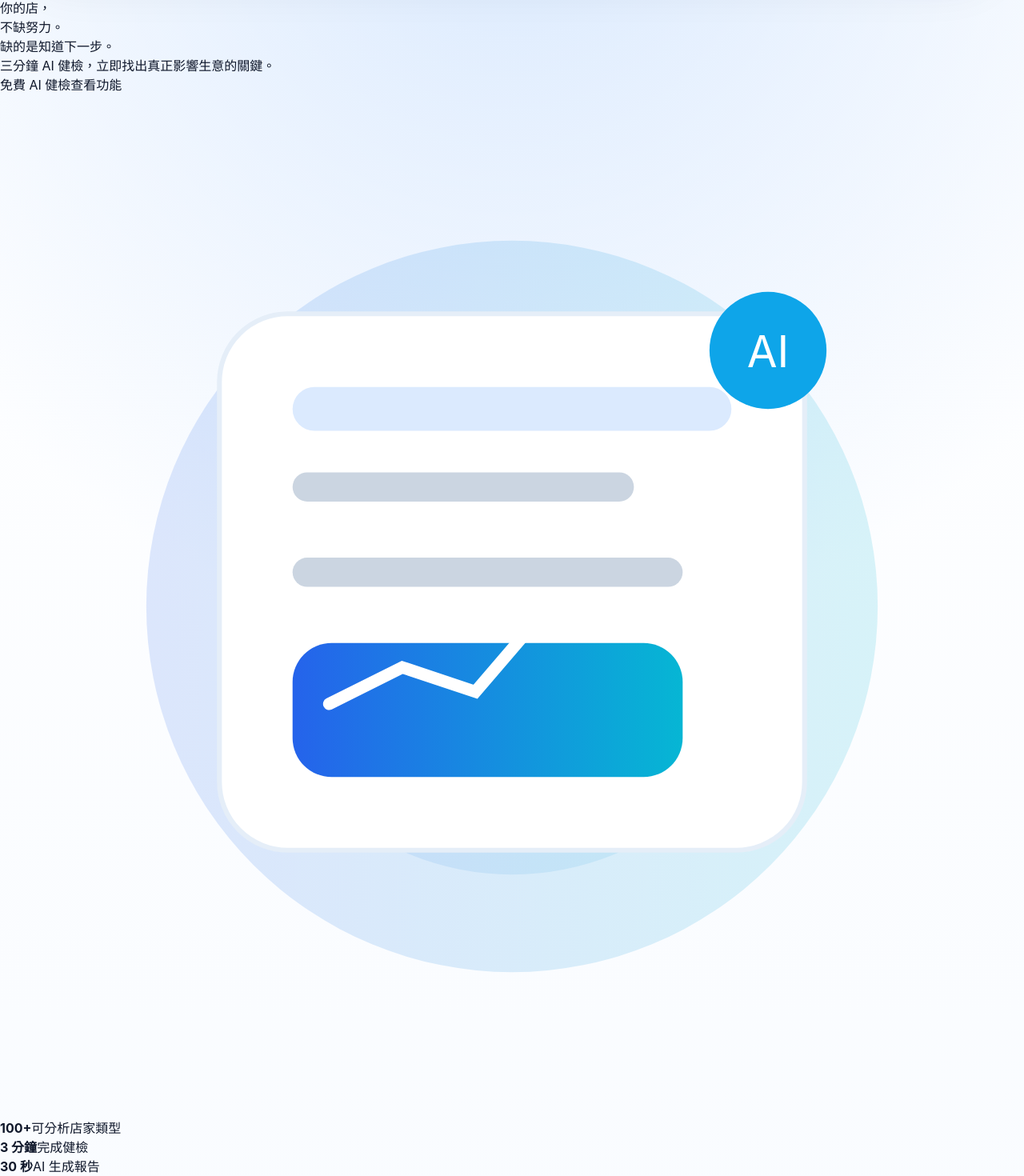
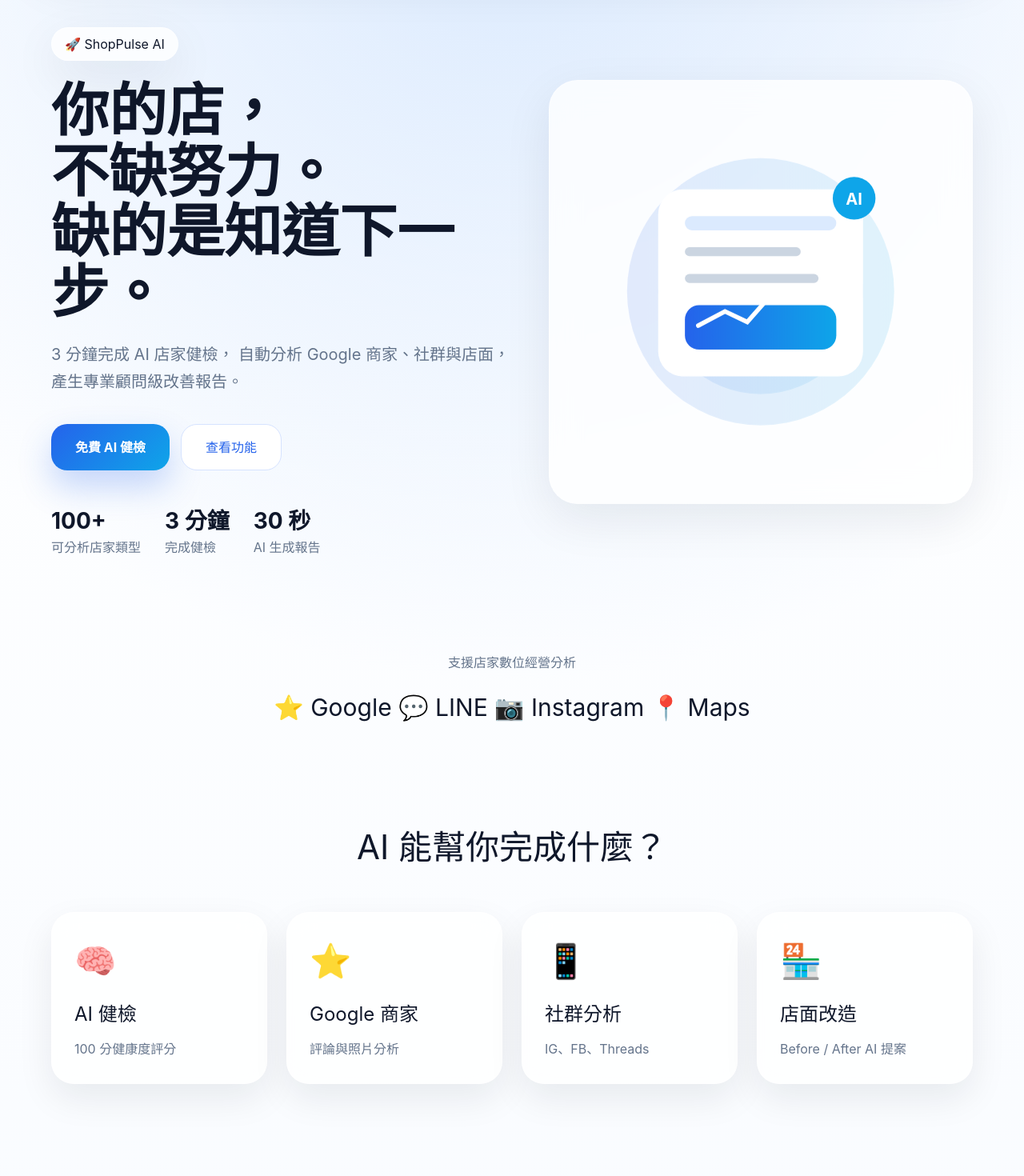
Before and after one commit to aimvp666-cloud/ShopPulseAI, a Next.js app: page / in a window 1280 px wide. Shown: the part 140-1610 px from the top of the page at 80% size. Built offline with nearby package versions, Linux system fonts and the light colour scheme.

Commit message:
Update page.tsx

```diff
--- a/app/page.tsx
+++ b/app/page.tsx
@@ -2,24 +2,56 @@
 import Link from "next/link";
 
 const features = [
-  { title: "AI 健檢", desc: "100 分健康度評分", icon: "🧠" },
-  { title: "Google 商家", desc: "評論與照片分析", icon: "⭐" },
-  { title: "社群分析", desc: "IG・FB・Threads", icon: "📱" },
-  { title: "店面改造", desc: "Before / After 提案", icon: "🏪" },
+  { icon: "🧠", title: "AI 健檢", desc: "100 分健康度評分" },
+  { icon: "⭐", title: "Google 商家", desc: "評論與照片分析" },
+  { icon: "📱", title: "社群分析", desc: "IG、FB、Threads" },
+  { icon: "🏪", title: "店面改造", desc: "Before / After AI 提案" },
 ];
 
 export default function Home() {
   return (
-    <main className="home">
+    <main>
 
-      <section className="hero">
-        <div className="hero-content">
+      {/* Hero */}
+      <section
+        style={{
+          maxWidth: "1200px",
+          margin: "auto",
+          padding: "60px 24px 100px",
+        }}
+      >
+        <div
+          style={{
+            display: "grid",
+            gridTemplateColumns: "1.1fr 1fr",
+            gap: "40px",
+            alignItems: "center",
+          }}
+          className="fade-up"
+        >
+          {/* 左側 */}
+          <div>
 
-          <div className="hero-text">
+            <div
+              className="glass"
+              style={{
+                display: "inline-block",
+                padding: "8px 16px",
+                borderRadius: "999px",
+                marginBottom: "24px",
+              }}
+            >
+              🚀 ShopPulse AI
+            </div>
 
-            <span className="badge">🚀 ShopPulse AI</span>
-
-            <h1>
+            <h1
+              style={{
+                fontSize: "clamp(44px,7vw,72px)",
+                lineHeight: "1.05",
+                fontWeight: "800",
+                marginBottom: "24px",
+              }}
+            >
               你的店，
               <br />
               不缺努力。
@@ -27,69 +59,182 @@
               缺的是知道下一步。
             </h1>
 
-            <p>
-              三分鐘 AI 健檢，立即找出真正影響生意的關鍵。
+            <p
+              style={{
+                color: "#64748b",
+                fontSize: "20px",
+                lineHeight: "1.7",
+                marginBottom: "36px",
+              }}
+            >
+              3 分鐘完成 AI 店家健檢，
+              自動分析 Google 商家、社群與店面，
+              產生專業顧問級改善報告。
             </p>
 
-            <div className="cta">
-              <Link href="/check" className="primary">
+            <div
+              style={{
+                display: "flex",
+                gap: "14px",
+                flexWrap: "wrap",
+              }}
+            >
+              <Link href="/check" className="btn-primary">
                 免費 AI 健檢
               </Link>
 
-              <a href="#features" className="secondary">
+              <a href="#features" className="btn-secondary">
                 查看功能
               </a>
             </div>
 
+            {/* 信任指標 */}
+            <div
+              style={{
+                display: "flex",
+                gap: "30px",
+                flexWrap: "wrap",
+                marginTop: "42px",
+              }}
+            >
+              <div>
+                <div style={{ fontSize: "28px", fontWeight: "700" }}>
+                  100+
+                </div>
+                <div style={{ color: "#64748b" }}>
+                  可分析店家類型
+                </div>
               </div>
 
-          <div className="hero-visual">
+              <div>
+                <div style={{ fontSize: "28px", fontWeight: "700" }}>
+                  3 分鐘
+                </div>
+                <div style={{ color: "#64748b" }}>
+                  完成健檢
+                </div>
+              </div>
 
-            <svg viewBox="0 0 420 420">
+              <div>
+                <div style={{ fontSize: "28px", fontWeight: "700" }}>
+                  30 秒
+                </div>
+                <div style={{ color: "#64748b" }}>
+                  AI 生成報告
+                </div>
+              </div>
+            </div>
+
+          </div>
+
+          {/* 右側 AI 插畫 */}
+          <div className="float">
+
+            <div
+              className="glass"
+              style={{
+                borderRadius: "36px",
+                padding: "30px",
+              }}
+            >
+
+              <svg viewBox="0 0 420 420" width="100%">
 
                 <defs>
-                <linearGradient id="g1" x1="0" x2="1">
+
+                  <linearGradient id="blue" x1="0" x2="1">
+
                     <stop offset="0%" stopColor="#2563EB"/>
-                  <stop offset="100%" stopColor="#06B6D4"/>
+
+                    <stop offset="100%" stopColor="#0EA5E9"/>
+
                   </linearGradient>
+
                 </defs>
 
-              <circle cx="210" cy="210" r="150" fill="url(#g1)" opacity="0.15"/>
-              <circle cx="210" cy="210" r="110" fill="url(#g1)" opacity="0.1"/>
+                <circle
+                  cx="210"
+                  cy="210"
+                  r="150"
+                  fill="url(#blue)"
+                  opacity="0.12"
+                />
+
+                <circle
+                  cx="210"
+                  cy="210"
+                  r="115"
+                  fill="url(#blue)"
+                  opacity="0.1"
+                />
 
                 <rect
-                x="90"
-                y="90"
-                width="240"
-                height="220"
+                  x="95"
+                  y="95"
+                  width="230"
+                  height="210"
                   rx="28"
                   fill="white"
-                stroke="#E5EEF8"
-                strokeWidth="2"
                 />
 
-              <rect x="120" y="120" width="180" height="18" rx="9" fill="#DBEAFE"/>
-              <rect x="120" y="155" width="140" height="12" rx="6" fill="#CBD5E1"/>
-              <rect x="120" y="190" width="160" height="12" rx="6" fill="#CBD5E1"/>
+                <rect
+                  x="125"
+                  y="125"
+                  width="170"
+                  height="16"
+                  rx="8"
+                  fill="#DBEAFE"
+                />
 
-              <rect x="120" y="225" width="160" height="55" rx="16" fill="url(#g1)"/>
+                <rect
+                  x="125"
+                  y="160"
+                  width="130"
+                  height="10"
+                  rx="5"
+                  fill="#CBD5E1"
+                />
+
+                <rect
+                  x="125"
+                  y="190"
+                  width="150"
+                  height="10"
+                  rx="5"
+                  fill="#CBD5E1"
+                />
+
+                <rect
+                  x="125"
+                  y="225"
+                  width="170"
+                  height="50"
+                  rx="16"
+                  fill="url(#blue)"
+                />
 
                 <polyline
-                points="135,250 165,235 195,245 225,210 265,220"
+                  points="140,248 170,232 195,244 225,210 265,220"
                   fill="none"
                   stroke="white"
                   strokeWidth="5"
                   strokeLinecap="round"
                 />
 
-              <circle cx="315" cy="105" r="24" fill="#0EA5E9"/>
+                <circle
+                  cx="315"
+                  cy="105"
+                  r="24"
+                  fill="#0EA5E9"
+                />
 
                 <text
                   x="315"
                   y="112"
                   textAnchor="middle"
+                  fill="white"
                   fontSize="18"
-                fill="white"
+                  fontWeight="700"
                 >
                   AI
                 </text>
@@ -99,56 +244,157 @@
             </div>
 
           </div>
-      </section>
 
-      <section className="stats">
-
-        <div>
-          <strong>100+</strong>
-          <span>可分析店家類型</span>
-        </div>
-
-        <div>
-          <strong>3 分鐘</strong>
-          <span>完成健檢</span>
-        </div>
-
-        <div>
-          <strong>30 秒</strong>
-          <span>AI 生成報告</span>
         </div>
 
       </section>
 
-      <section id="features" className="features">
+      {/* Logo 區 */}
+      <section
+        style={{
+          textAlign: "center",
+          padding: "20px 24px 80px",
+        }}
+      >
 
-        <h2>AI 能幫你完成什麼？</h2>
+        <div
+          style={{
+            color: "#64748b",
+            marginBottom: "22px",
+          }}
+        >
+          支援店家數位經營分析
+        </div>
 
-        <div className="grid">
+        <div
+          style={{
+            display: "flex",
+            justifyContent: "center",
+            gap: "36px",
+            fontSize: "30px",
+            flexWrap: "wrap",
+          }}
+        >
+          ⭐ Google
+          💬 LINE
+          📷 Instagram
+          📍 Maps
+        </div>
+
+      </section>
+
+      {/* 功能卡 */}
+      <section
+        id="features"
+        style={{
+          maxWidth: "1200px",
+          margin: "auto",
+          padding: "40px 24px 100px",
+        }}
+      >
+
+        <h2
+          style={{
+            textAlign: "center",
+            fontSize: "42px",
+            marginBottom: "50px",
+          }}
+        >
+          AI 能幫你完成什麼？
+        </h2>
+
+        <div
+          style={{
+            display: "grid",
+            gridTemplateColumns: "repeat(auto-fit,minmax(240px,1fr))",
+            gap: "24px",
+          }}
+        >
 
           {features.map((f) => (
-            <div className="card" key={f.title}>
 
-              <div className="icon">{f.icon}</div>
+            <div
+              key={f.title}
+              className="card"
+              style={{ padding: "28px" }}
+            >
 
-              <h3>{f.title}</h3>
+              <div
+                style={{
+                  fontSize: "42px",
+                  marginBottom: "18px",
+                }}
+              >
+                {f.icon}
+              </div>
 
-              <p>{f.desc}</p>
+              <h3
+                style={{
+                  fontSize: "24px",
+                  marginBottom: "12px",
+                }}
+              >
+                {f.title}
+              </h3>
+
+              <p
+                style={{
+                  color: "#64748b",
+                  lineHeight: "1.7",
+                }}
+              >
+                {f.desc}
+              </p>
 
             </div>
+
           ))}
 
         </div>
 
       </section>
 
-      <section className="bottom-cta">
+      {/* CTA */}
+      <section
+        style={{
+          padding: "100px 24px",
+          textAlign: "center",
+        }}
+      >
 
-        <h2>今天就開始你的第一份 AI 店家健檢。</h2>
+        <div
+          className="glass"
+          style={{
+            maxWidth: "900px",
+            margin: "auto",
+            borderRadius: "36px",
+            padding: "50px 30px",
+          }}
+        >
 
-        <Link href="/check" className="primary">
-          立即開始
+          <h2
+            style={{
+              fontSize: "clamp(34px,5vw,52px)",
+              marginBottom: "20px",
+            }}
+          >
+            今天就開始你的第一份 AI 店家健檢
+          </h2>
+
+          <p
+            style={{
+              color: "#64748b",
+              marginBottom: "30px",
+            }}
+          >
+            不需要安裝 App，三分鐘就能完成分析。
+          </p>
+
+          <Link href="/check" className="btn-primary">
+            免費開始
           </Link>
+
+        </div>
 
       </section>
 
```
Lines whose indentation alone changed are shown as unchanged.
